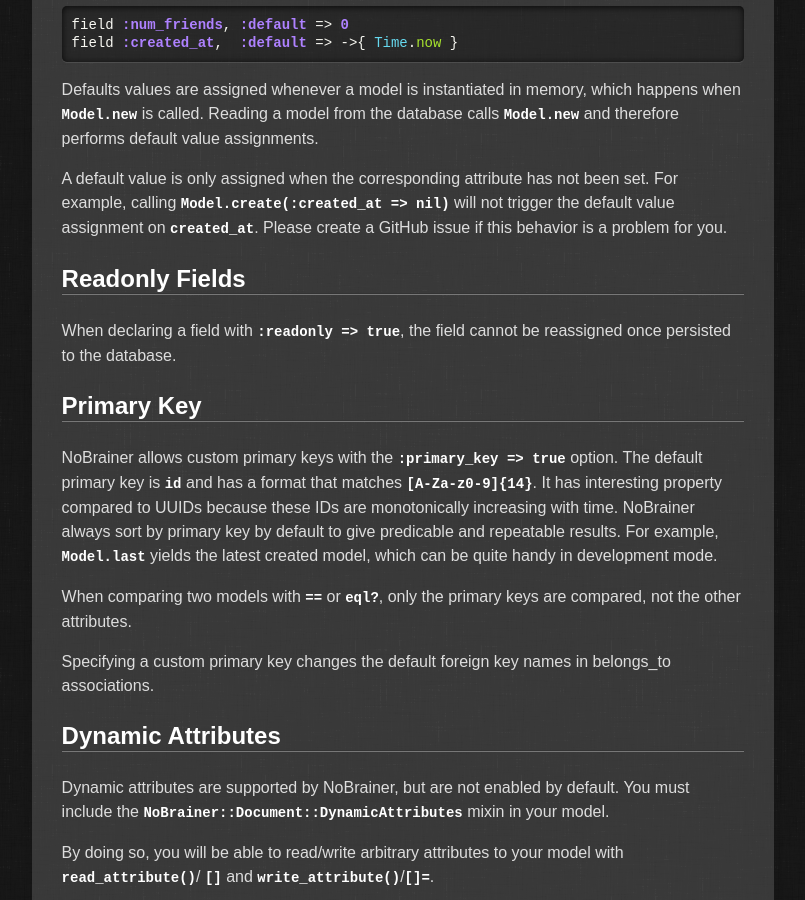
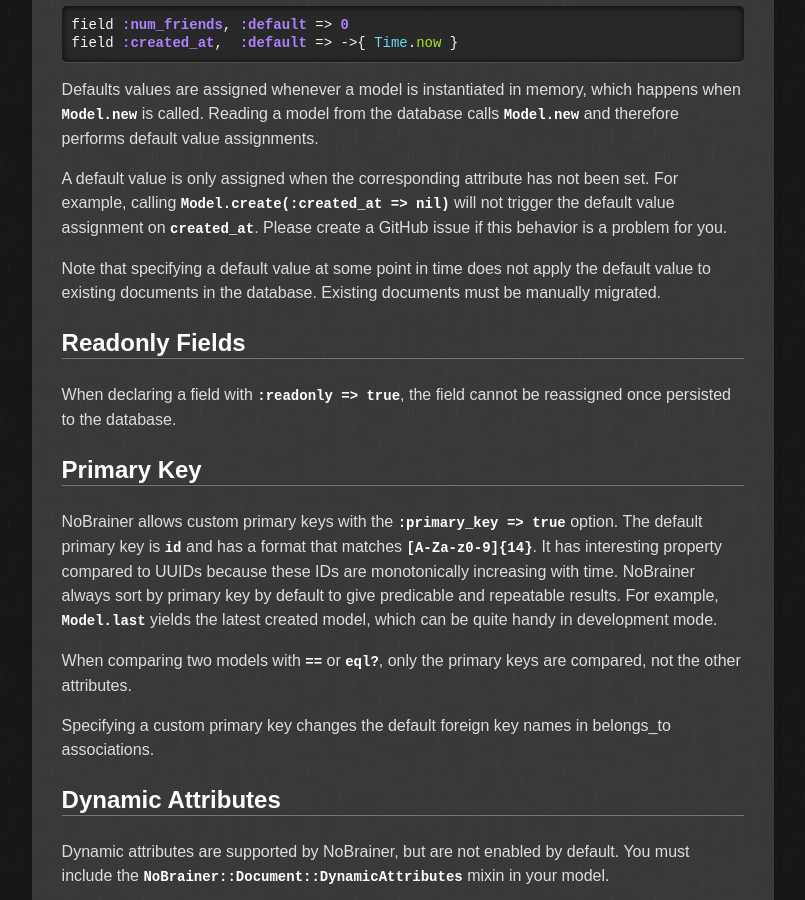
Before and after one commit to NoBrainerORM/nobrainer.io, a Jekyll site: the page built from docs/fields.md, in a window 1280 px wide and 900 px high, scrolled down 2669 px. Shown: the whole window, without its empty margins (335-1140 px from the left). Built offline with Jekyll 4.4.1, drawn with Linux system fonts in a browser that asks for light colours; comment, search, counter and statistics services are not loaded.

Commit message:
Clarify default values
Fixes #10

```diff
--- a/docs/fields.md
+++ b/docs/fields.md
@@ -127,6 +127,10 @@
 the default value assignment on `created_at`. Please create a GitHub issue
 if this behavior is a problem for you.
 
+Note that specifying a default value at some point in time does not apply
+the default value to existing documents in the database. Existing documents must
+be manually migrated.
+
 ## Readonly Fields
 
 When declaring a field with `:readonly => true`, the field cannot be reassigned
```
